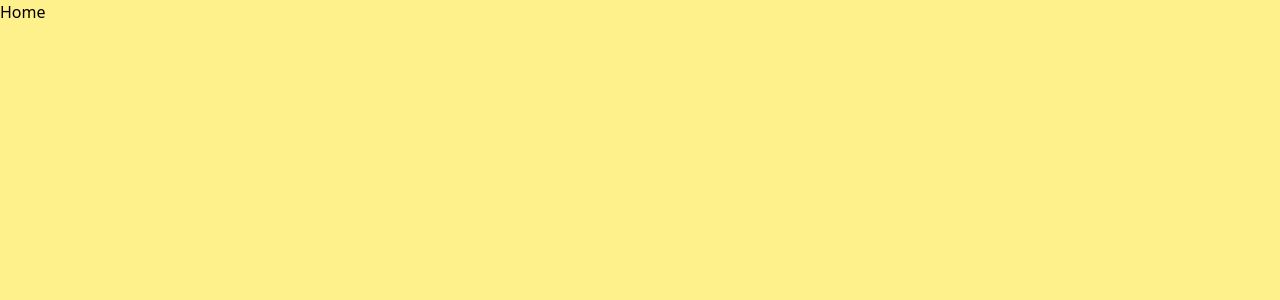
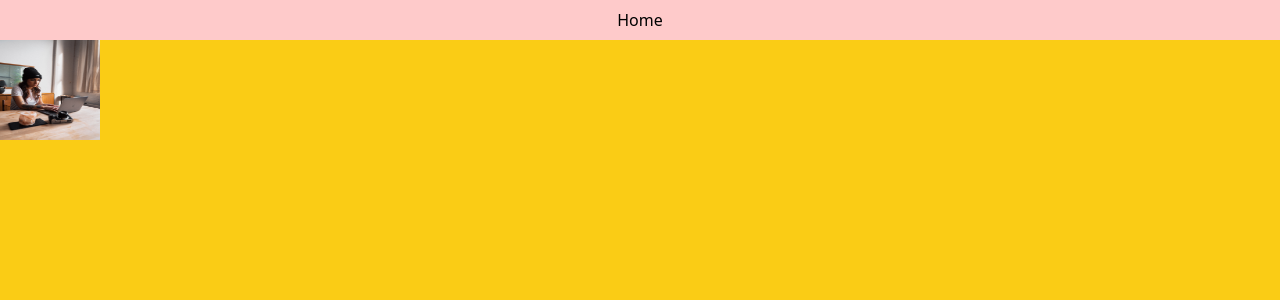
Before and after one commit to PrathmeshSadake/getmagic-frontend, a Next.js app in the folder nextfrontend/: page /home in a window 1280 px wide. Shown: the top 300 px of the page. Built offline with nearby package versions, Linux system fonts and the light colour scheme.

Commit message:
Got Image comp working, figured out some more layout issues and we are off to the races with Firebase now

```diff
--- a/nextfrontend/components/navigation.jsx
+++ b/nextfrontend/components/navigation.jsx
@@ -3,11 +3,12 @@ import NavigationLayout from "../layouts/navigationlayout";
 
 export default function Navigation(props) {
   return (
-    <Link href="/">
-      <a>Home</a>
-    </Link>
+    <div className="flex flex-row justify-center align-middle p-2 h-10 bg-red-200">
+      <Link href="/">
+        <a>Home</a>
+      </Link>
+    </div>
   );
 }
 
-
-Navigation.PageLayout = NavigationLayout
+// Navigation.PageLayout = NavigationLayout
--- a/nextfrontend/layouts/homelayout.jsx
+++ b/nextfrontend/layouts/homelayout.jsx
@@ -1,6 +1,6 @@
 export default function HomeLayout({ children }) {
   return (
-    <main className="">
+    <main className="bg-yellow-400 min-h-screen ">
      {children}
     </main>
   )
--- a/nextfrontend/layouts/navigationlayout.jsx
+++ b/nextfrontend/layouts/navigationlayout.jsx
@@ -1,6 +1,6 @@
 export default function NavigationLayout({ children }) {
   return (
-    <main className="flex bg-orange-300 items-center text-blue-800 justify-center font-bold">
+    <main className="flex bg-orange-300 items-center h-20 w-20 text-blue-800 justify-center font-bold">
      {children}
     </main>
   )
--- a/nextfrontend/pages/_app.js
+++ b/nextfrontend/pages/_app.js
@@ -2,7 +2,7 @@ import "../styles/globals.css";
 
 function MyApp({ Component, pageProps }) {
   return (
-    <div className="bg-yellow-200 min-h-screen">
+    <div>
       {Component.PageLayout ? (
         <Component.PageLayout>
           <Component {...pageProps} />
--- a/nextfrontend/pages/home.jsx
+++ b/nextfrontend/pages/home.jsx
@@ -2,6 +2,10 @@ import Link from "next/link";
 import Head from "next/head";
 import HomeLayout from "../layouts/homelayout";
 import Navigation from "../components/navigation";
+import hero from '../public/assets/homepage-1.jpg'
+import Image from 'next/image'
+
+
 function Home(props) {
   return (
 
@@ -13,10 +17,8 @@ function Home(props) {
       </Head>
 
     <Navigation />
-    <div className="">
 
-    </div>
-
+    <Image height="100" width="100" src={hero} />
     </section>
   );
 }
```
Also changed, not shown: nextfrontend/public/assets/homepage-1.jpg (added).
